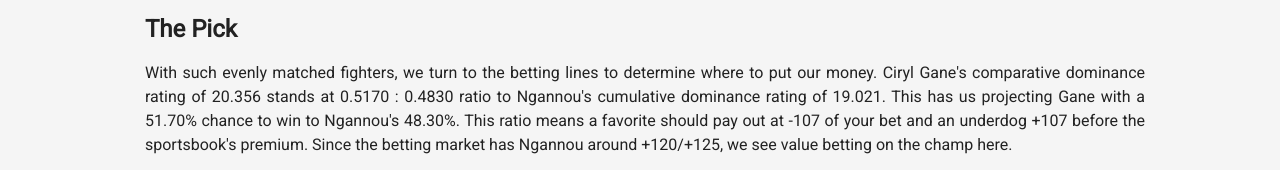
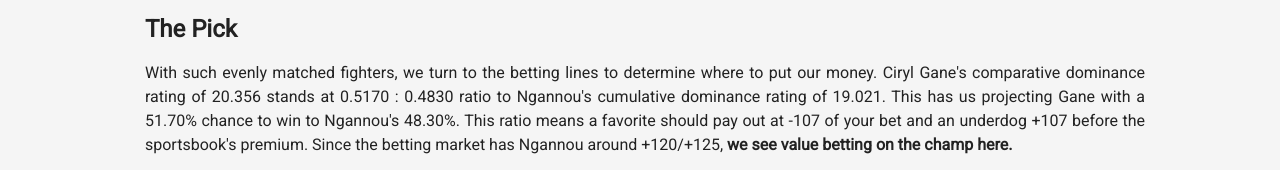
Before and after one commit to johnnyblack12/writing-demo, a plain HTML site: page index.html in a window 1280 px wide. Shown: the part 2735-2905 px from the top of the page. Drawn offline with nearby package versions, Linux system fonts and the light colour scheme.

```diff
--- a/index.html
+++ b/index.html
@@ -73,7 +73,7 @@
     <h2>The Pick</h2>
     <p>With such evenly matched fighters, we turn to the betting lines to determine where to put our money. Ciryl Gane's comparative dominance rating of 20.356 stands at 0.5170 : 0.4830 ratio to Ngannou's cumulative dominance rating
       of 19.021. This has us projecting Gane with a 51.70% chance to win to Ngannou's 48.30%. This ratio means a favorite should pay out at -107 of your bet and an underdog +107 before the sportsbook's premium. Since the betting market
-      has Ngannou around +120/+125, we see value betting on the champ here.</p>
+      has Ngannou around +120/+125, <b>we see value betting on the champ here.</b></p>
     <p>That being said, this is an unblievable matchup we are spoiled to watch. No matter the odds, any fighter can always finish a fight with one move, no matter how many
       rounds they lost up to that point. Ciryl Gane can become the most dominant heavyweight in the world with a win Saturday night. Or maybe he isn't ready for the title yet, but he wins the
       rematch against an older Ngannou in a couple years.</p>
```
